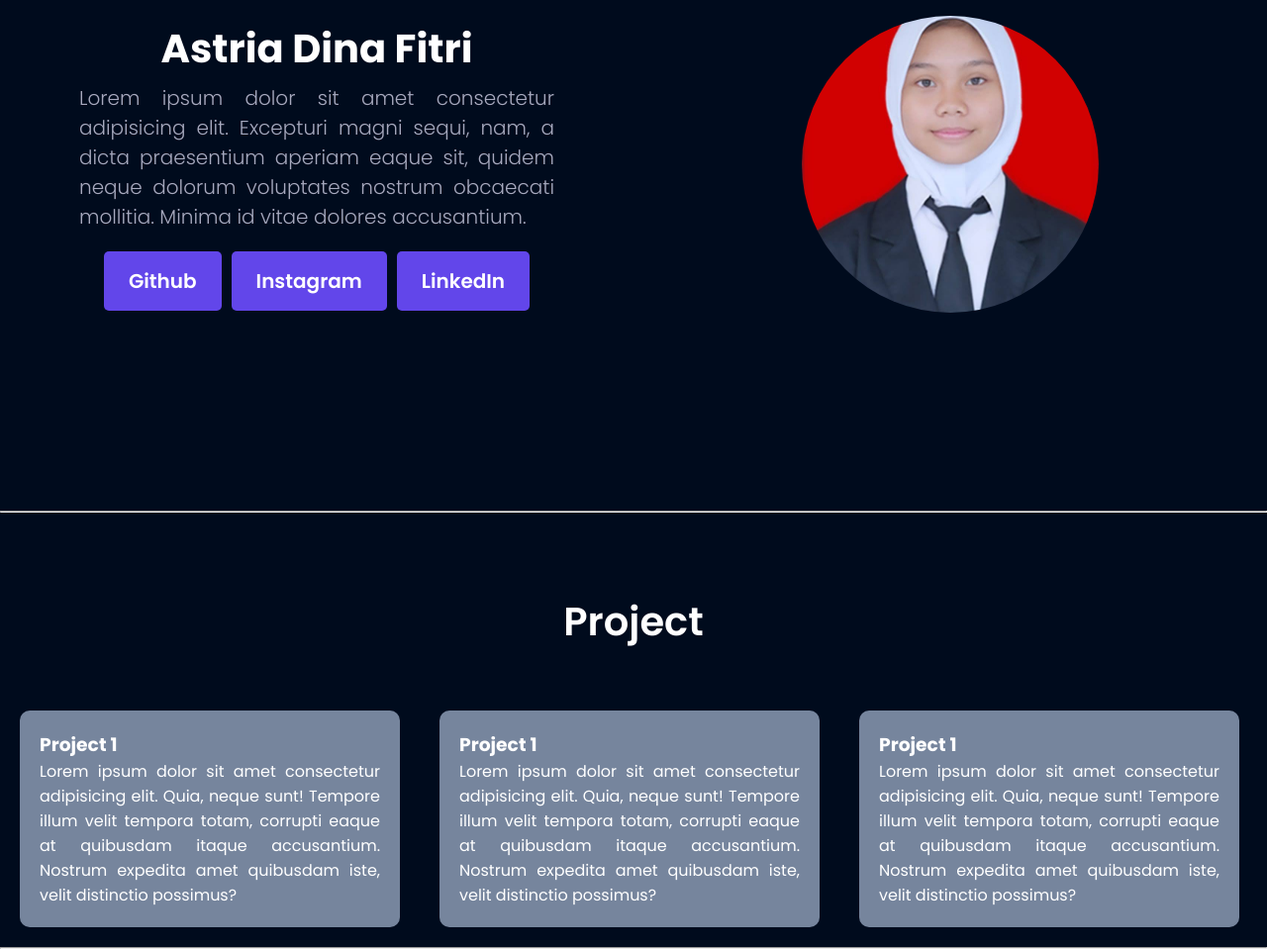
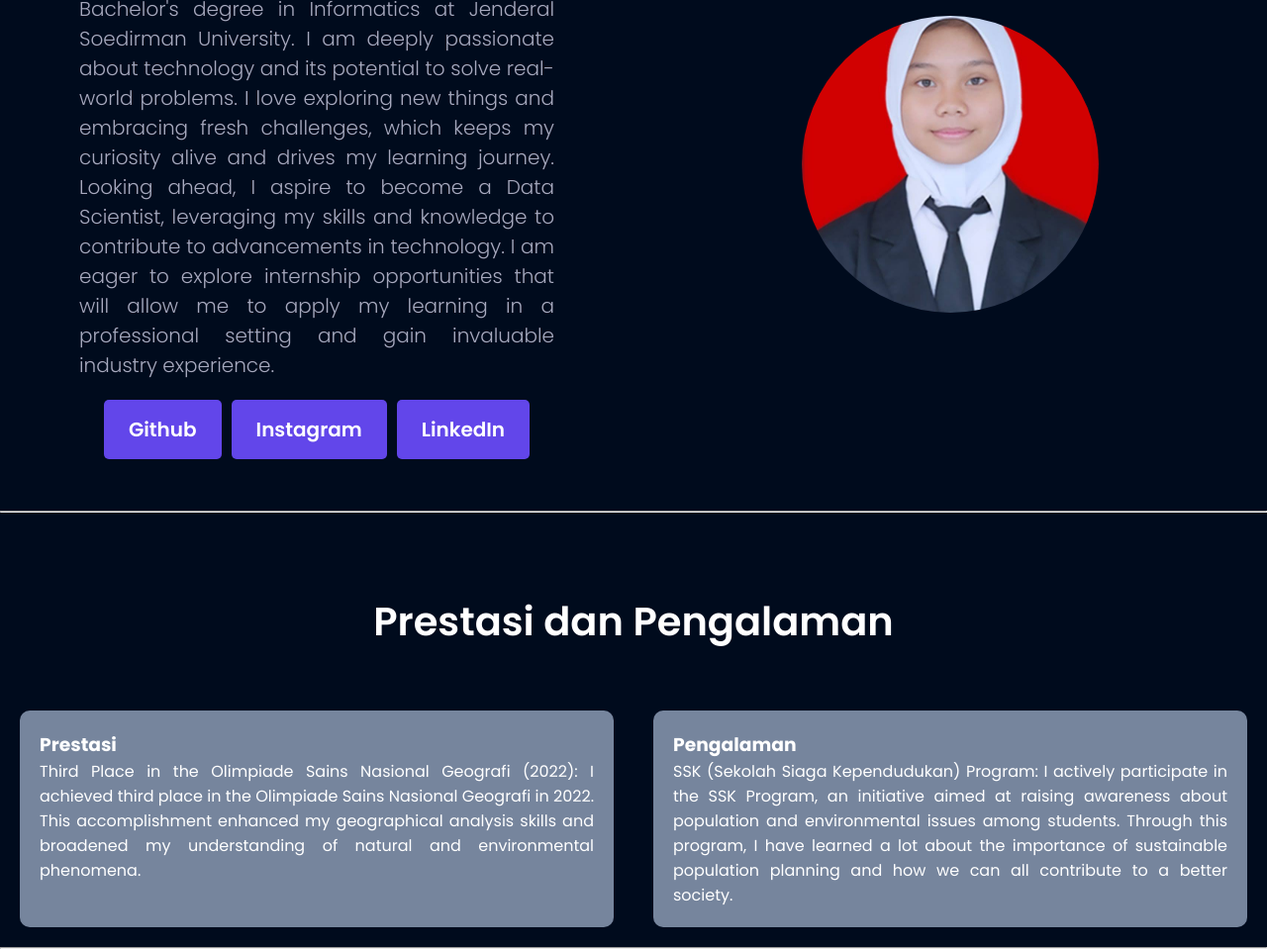
Before and after one commit to astriadf/Projek-PSP, a plain HTML site: page project psp (recently)/miku/index.html in a window 1280 px wide. Shown: the part 266-1225 px from the top of the page at 99% size. Drawn offline with Linux system fonts and the light colour scheme.

Commit message:
index.html

```diff
--- a/project psp (recently)/miku/index.html
+++ b/project psp (recently)/miku/index.html
@@ -122,7 +122,7 @@
             margin-bottom: 40px;
         }
         .card{
-            width: 30%;
+            width: 50%;
             padding: 20px;
             margin: 20px;
             background-color: #76859d;
@@ -149,7 +149,7 @@
     <div class="content">
         <div class="left">
             <h1 style="font-size: 40px;">Astria Dina Fitri</h1>
-            <p style="text-align: justify;">Lorem ipsum dolor sit amet consectetur adipisicing elit. Excepturi magni sequi, nam, a dicta praesentium aperiam eaque sit, quidem neque dolorum voluptates nostrum obcaecati mollitia. Minima id vitae dolores accusantium.</p>
+            <p style="text-align: justify;">Greetings! People usually call me Astria, and I am an 18-year-old student currently pursuing a Bachelor's degree in Informatics at Jenderal Soedirman University. I am deeply passionate about technology and its potential to solve real-world problems. I love exploring new things and embracing fresh challenges, which keeps my curiosity alive and drives my learning journey. Looking ahead, I aspire to become a Data Scientist, leveraging my skills and knowledge to contribute to advancements in technology. I am eager to explore internship opportunities that will allow me to apply my learning in a professional setting and gain invaluable industry experience.</p>
             <div style="display: flex; gap: 10px;">
                 <a href="https://github.com/astriadf"><button>Github</button></a>
                 <a href="https://www.instagram.com/df.astriiaa/profilecard/?igsh=eDVhendhOGtjcDdi"><button>Instagram</button></a>
@@ -164,21 +164,17 @@
     <hr>
 
     <div class="project">
-        <h1>Project</h1>
+        <h1>Prestasi dan Pengalaman</h1>
         <div class="pembungkus-card">
         <div class="card">
-            <h3>Project 1</h3>
-            <p style= "text-align : justify;"> Lorem ipsum dolor sit amet consectetur adipisicing elit. Quia, neque sunt! Tempore illum velit tempora totam, corrupti eaque at quibusdam itaque accusantium. Nostrum expedita amet quibusdam iste, velit distinctio possimus?</p>
+            <h3>Prestasi</h3>
+            <p style= "text-align : justify;"> Third Place in the Olimpiade Sains Nasional Geografi (2022): I achieved third place in the Olimpiade Sains Nasional Geografi in 2022. This accomplishment enhanced my geographical analysis skills and broadened my understanding of natural and environmental phenomena.</p>
         </div>
 
     <div class="card">
-        <h3>Project 1</h3>
-        <p style= "text-align : justify;"> Lorem ipsum dolor sit amet consectetur adipisicing elit. Quia, neque sunt! Tempore illum velit tempora totam, corrupti eaque at quibusdam itaque accusantium. Nostrum expedita amet quibusdam iste, velit distinctio possimus?</p>
+        <h3>Pengalaman</h3>
+        <p style= "text-align : justify;"> SSK (Sekolah Siaga Kependudukan) Program: I actively participate in the SSK Program, an initiative aimed at raising awareness about population and environmental issues among students. Through this program, I have learned a lot about the importance of sustainable population planning and how we can all contribute to a better society.</p>
     </div>
-    <div class="card">
-        <h3>Project 1</h3>
-        <p style= "text-align : justify;"> Lorem ipsum dolor sit amet consectetur adipisicing elit. Quia, neque sunt! Tempore illum velit tempora totam, corrupti eaque at quibusdam itaque accusantium. Nostrum expedita amet quibusdam iste, velit distinctio possimus?</p>
-        </div>
     </div>
 </div>
     <hr>
```
